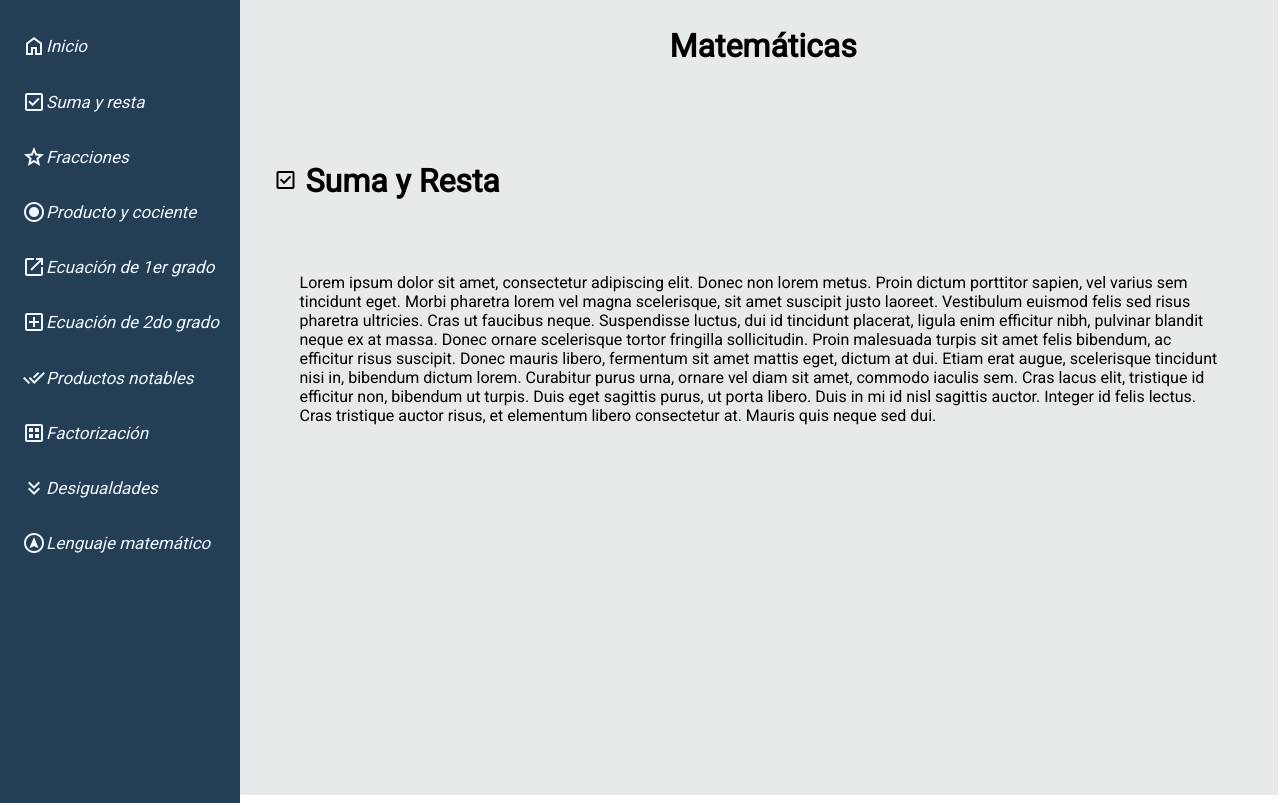
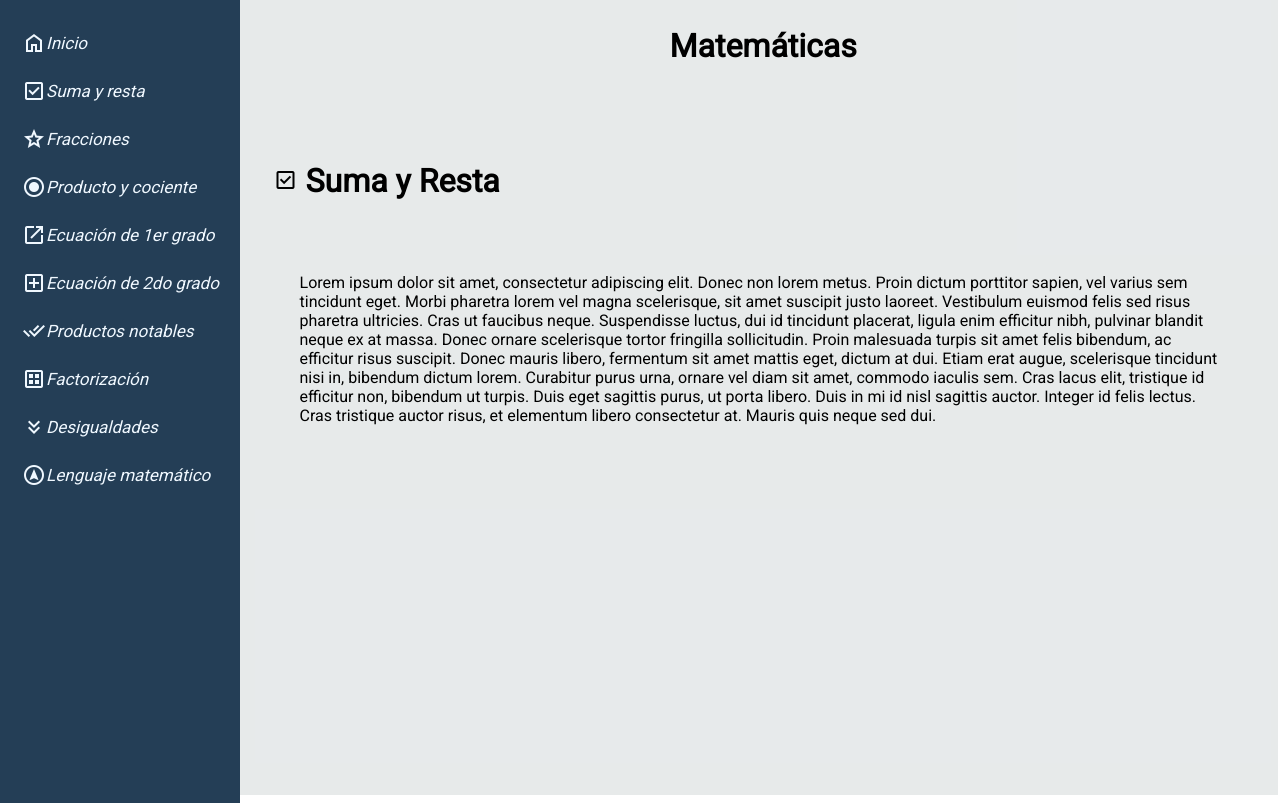
Before and after one commit to villegas13/sidebar, a Next.js app: page /sumaresta in a window 1280 px wide. Built offline with nearby package versions, Linux system fonts and the light colour scheme.

Commit message:
updatesidebar

```diff
--- a/pages/page.module.css
+++ b/pages/page.module.css
@@ -113,7 +113,7 @@
   display: inline-block;
   width: 100%;
   height: 0em;
-  padding: 2vw;
+  padding: 23px;
   font-family: 'Roboto', sans-serif;
   color: aliceblue;
 
@@ -151,11 +151,32 @@
   padding-top: 0vw;
 }
 
+@media (max-width: 42em) {
+  .ssidebarnavlink {
+    position: relative;
+    display: inline-block;
+    width: 100%;
+    height: 0em;
+    padding: 17px;
+    font-family: 'Roboto', sans-serif;
+    color: aliceblue;
 
-
+  }
+}
 @media (min-width: 42em) {
   .slayoutcontent {
      margin-left: 4em;
+  }
+
+  .ssidebarnavlink {
+    position: relative;
+    display: inline-block;
+    width: 100%;
+    height: 0em;
+    padding: 18px;
+    font-family: 'Roboto', sans-serif;
+    color: aliceblue;
+
   }
 
 
@@ -180,6 +201,17 @@
 @media (min-width: 68em) {
   .slayoutcontent {
      margin-left: 15em;
+  }
+
+  .ssidebarnavlink {
+    position: relative;
+    display: inline-block;
+    width: 100%;
+    height: 0em;
+    padding: 22px;
+    font-family: 'Roboto', sans-serif;
+    color: aliceblue;
+
   }
 
 
```
